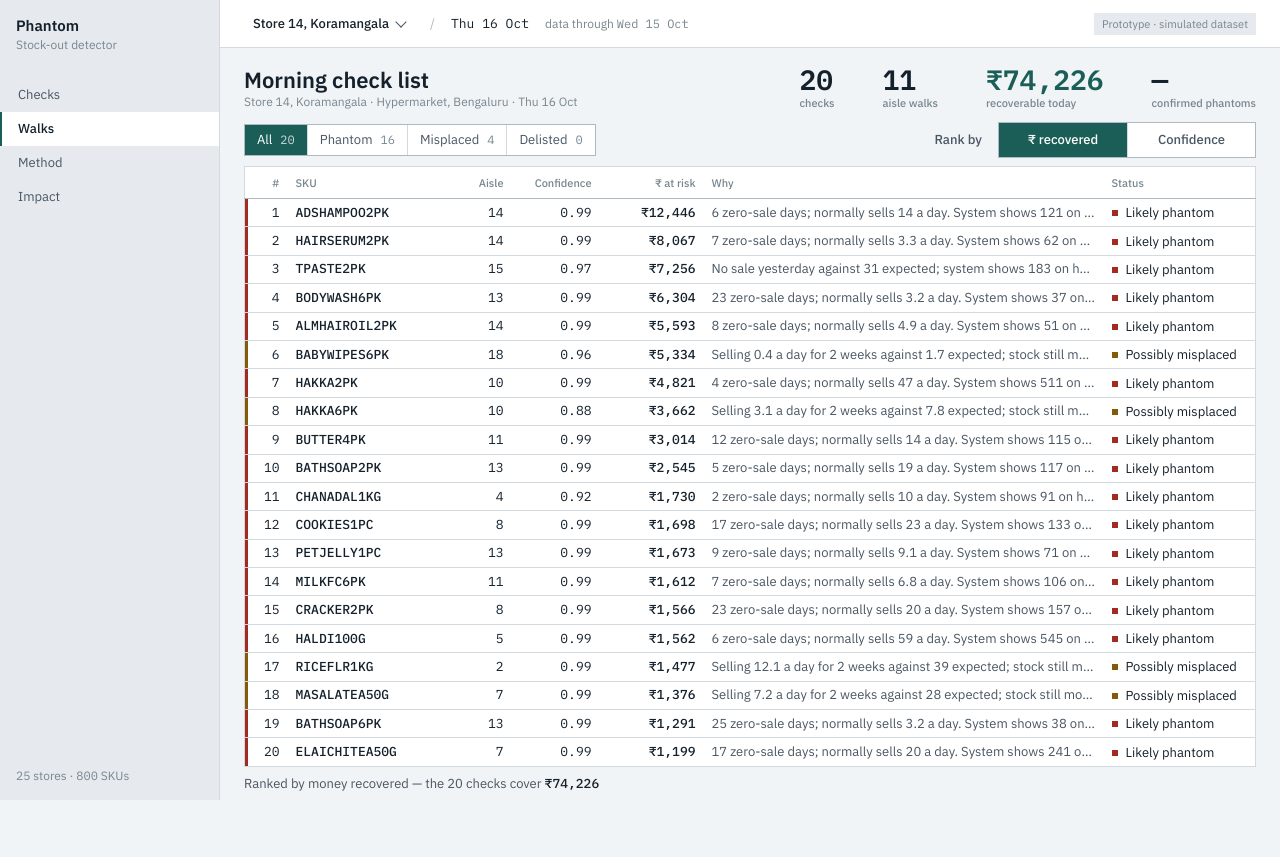
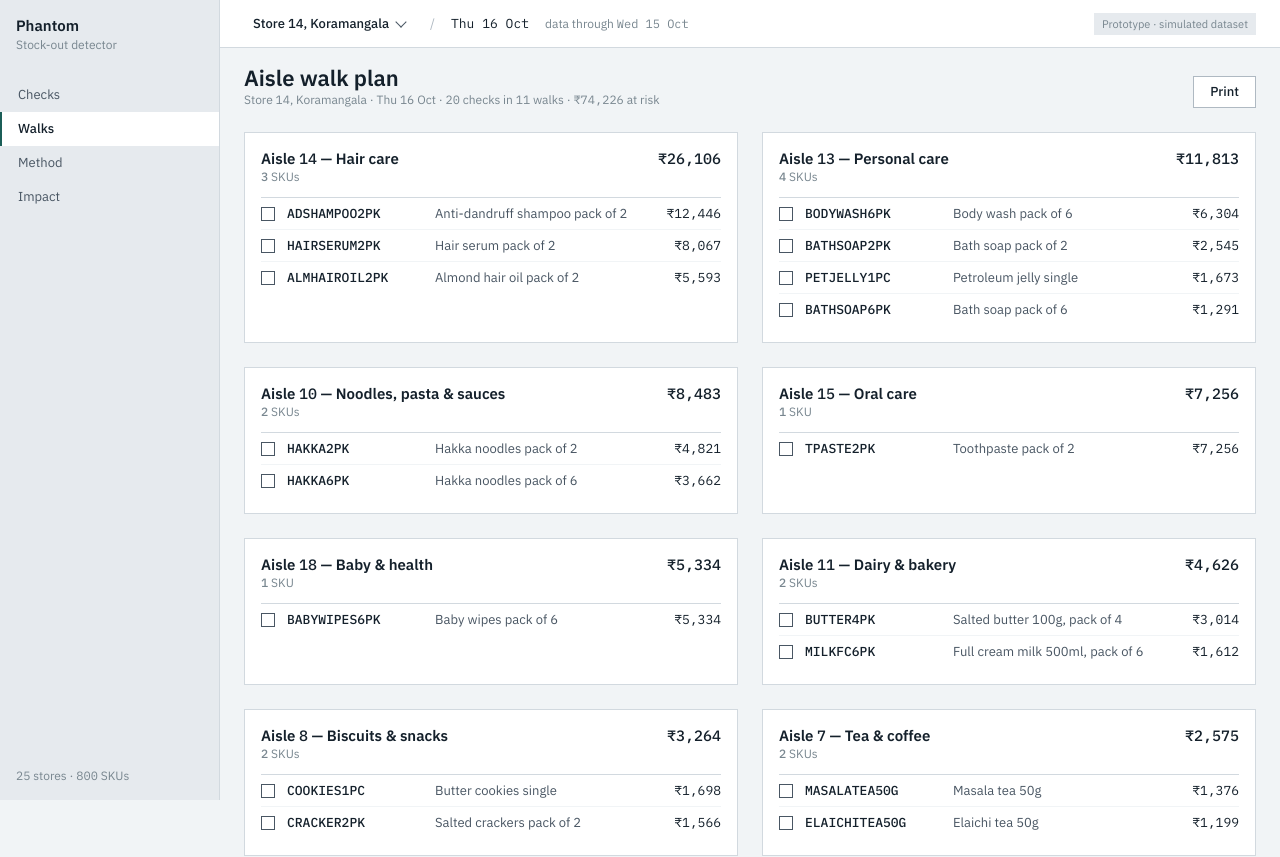
Before and after one commit to PavanSuryaChintada/r1-phantom-stock, a React (Vite) app: page /walks in a window 1280 px wide. Shown: the top 857 px of the page. Before the commit the page ends 801 px from the top, so only its background shows below. Built offline with nearby package versions, Linux system fonts and the light colour scheme.

Commit message:
feat(router): wire walks, method and impact routes

```diff
--- a/src/main.tsx
+++ b/src/main.tsx
@@ -9,7 +9,10 @@ import '@fontsource/ibm-plex-mono/500.css'
 import '@fontsource/ibm-plex-mono/600.css'
 import './styles.css'
 import { Shell } from './components/Shell'
+import { Impact } from './screens/Impact'
+import { Method } from './screens/Method'
 import { MorningList } from './screens/MorningList'
+import { Walks } from './screens/Walks'
 import { AppProvider } from './state'
 
 createRoot(document.getElementById('root')!).render(
@@ -19,6 +22,9 @@ createRoot(document.getElementById('root')!).render(
         <Routes>
           <Route element={<Shell />}>
             <Route index element={<MorningList />} />
+            <Route path="walks" element={<Walks />} />
+            <Route path="method" element={<Method />} />
+            <Route path="impact" element={<Impact />} />
             <Route path="*" element={<MorningList />} />
           </Route>
         </Routes>
```
